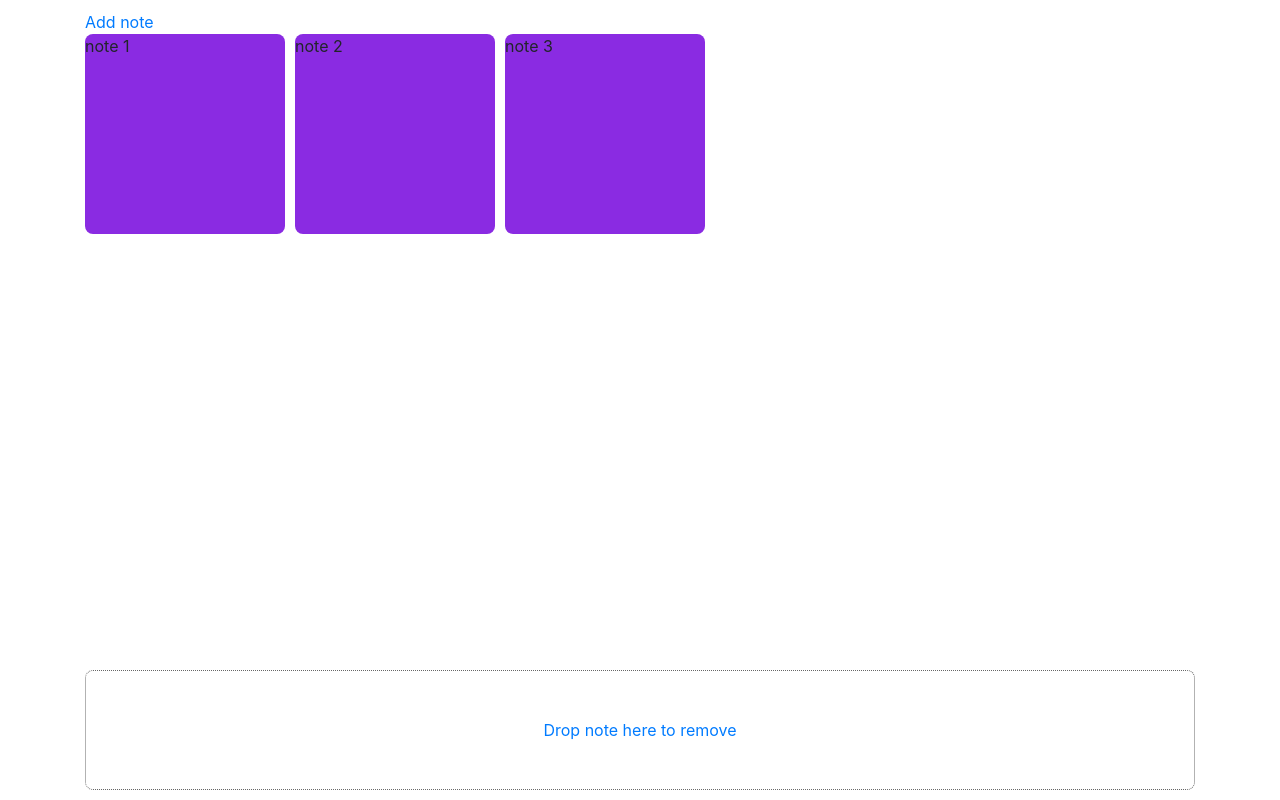
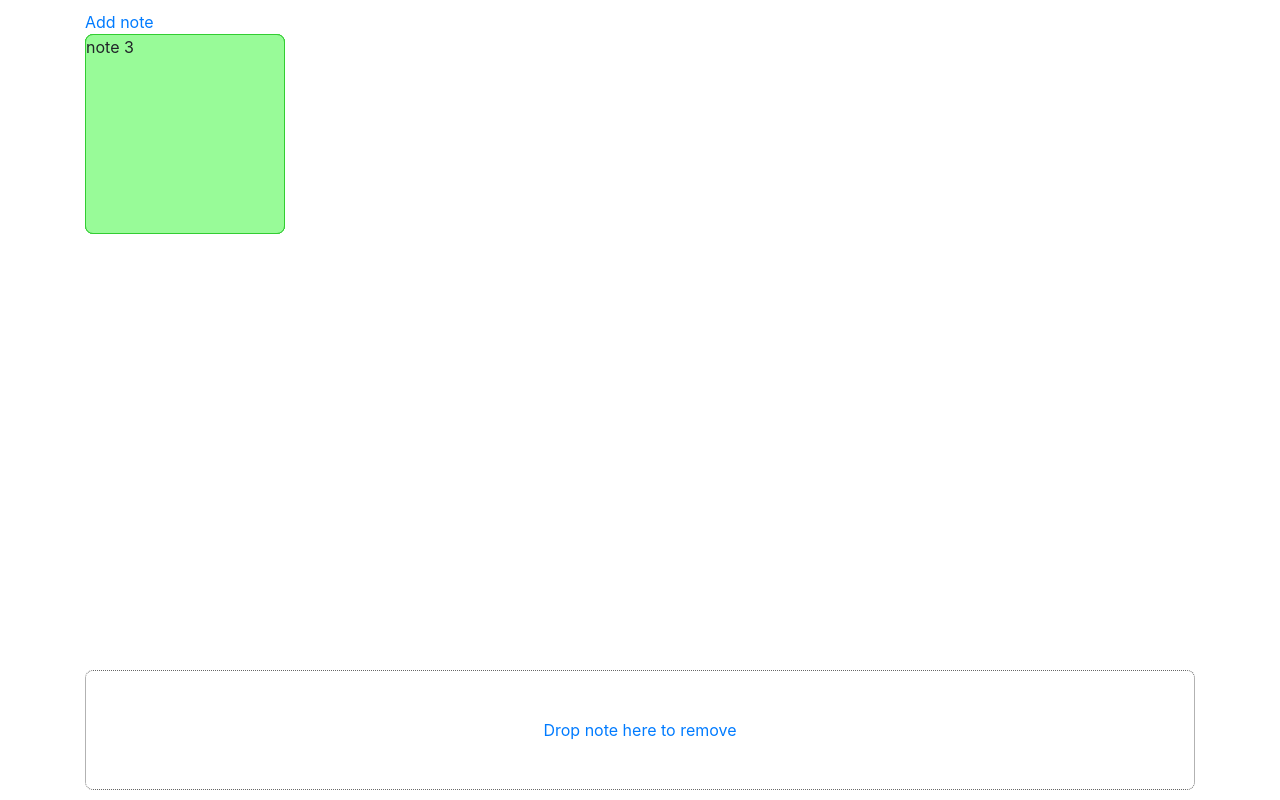
Before and after one commit to BlackMoon/stickyNotes, a React (Create React App) app: page / in a window 1280 px wide. Built offline with nearby package versions, Linux system fonts and the light colour scheme.

Commit message:
calc z-Index

```diff
--- a/src/components/NoteItem.css
+++ b/src/components/NoteItem.css
@@ -1,10 +1,16 @@
 .note-item {
-    background-color: blueviolet;
+    background-color: palegreen;
+    border: 1px solid limegreen;
     border-radius: 8px;
     margin: 0 10px 10px 0;
     height: 200px;
     min-width: 200px;
     max-width: 200px;
+    position: absolute;
+}
+
+.note-item.drag-enter {
+    border: 2px dashed #666;
 }
 
 @media (max-width: 992px) {
--- a/src/components/NoteItem.tsx
+++ b/src/components/NoteItem.tsx
@@ -8,24 +8,45 @@
 
 interface NoteItemProps {
 	note: INote;
+	parentLeft?: number;
+	parentTop?: number;
+}
+
+const dragOver = (e: any) => {
+    e.preventDefault();
+    e.target.classList.add('drag-enter');
+}
+
+const dragLeave = (e: any) => {
+    e.preventDefault();
+    e.target.classList.remove('drag-enter');
 }
 
 const dragStart = (e: React.DragEvent<HTMLDivElement>, note: INote) => {
 	e.dataTransfer.setData('text/plain', note.noteId);
+	e.dataTransfer.effectAllowed = "move";
+	(e.target as any).style.opacity = .5;
 }
 
+const dragEnd = (e: React.DragEvent<HTMLDivElement>) => {
+	(e.target as any).style.opacity = 1;
+}
+
+
 const NoteItem: FC<NoteItemProps> = (props) => {
-	const  { note } = props;
+	const  { note, parentLeft = 0, parentTop = 0 } = props;
 
 	const noteStore = useContext(NoteStore);
-	const { dragging, setDragging, updateNote } = noteStore;
+	const { draggedEl, dragging, dropped, setDragging, setDropped, updateNote } = noteStore;
 
 	const [modified, setModified] = useState(false);
 
 	return (
         <div className="note-item"
 			contentEditable={!dragging}
+			data-attr={note.noteId}
 			draggable="true"
+			style={{ left: note.x, top: note.y, zIndex: note.z }}
 			suppressContentEditableWarning={true}
 			onBlur={
 				e => {
@@ -37,10 +58,12 @@
 				}
 			}
 			onInput={e => setModified(true)}
+			onDragLeave={dragLeave}
+			onDragOver={dragOver}
 			onDragStart={
 				e => {
 					dragStart(e, note);
-					setDragging(true);
+					setDragging(true, e.target);
 					if (modified) {
 						const noteText = (e.target as any).innerText;
 						updateNote({...note, noteText});
@@ -48,7 +71,31 @@
 					}
 				}
 			}
-			onDragEnd={e => setDragging(false)}
+			onDragEnd={
+				e => {
+					dragEnd(e);
+					setDragging(false);
+					if (!dropped) {
+						note.x = e.clientX - parentLeft;
+						note.y = e.clientY - parentTop;
+						note.z = 1;
+						updateNote(note);
+					}
+				}
+			}
+			onDrop={
+				e => {
+					setDropped(true);
+					const target: any = e.target;
+					const x = e.clientX - parentLeft;
+					const y = e.clientY - parentTop;
+					const z = Math.max(target.style.zIndex + 1, draggedEl.style.zIndex + 1);
+
+					target.classList.remove('drag-enter')
+					const noteId = e.dataTransfer.getData('text');
+					updateNote({ noteId, x, y, z });
+				}
+			}
 			>
 			{note.noteText}
 		</div>
--- a/src/components/NoteList.tsx
+++ b/src/components/NoteList.tsx
@@ -1,4 +1,4 @@
-import React, { useContext, useEffect } from "react";
+import React, { useContext, useEffect, useState } from "react";
 import { observer } from "mobx-react-lite";
 
 import NoteStore from '../stores/NoteStore';
@@ -10,6 +10,9 @@
 	const noteStore = useContext(NoteStore);
 	const { allEntities, addNote, loadNotes, loading } = noteStore;
 
+	const [parentLeft, setParentLeft] = useState(0);
+	const [parentTop, setParentTop] = useState(0);
+
 	useEffect(() => {
 		(async () => loadNotes())();
 	});
@@ -20,8 +23,21 @@
 			<a href="#/" className="primary-link" onClick={_ => addNote()}>Add note</a>
 			{loading ? (<span>Processing...</span>) : null}
 		</div>
-		<section className="note-list">
-		{allEntities.map(n => <NoteItem key={n.noteId} note={n}></NoteItem>)}
+		<section className="note-list"
+			ref={el => {
+
+        	if (el) {
+				const domRect = el.getBoundingClientRect();
+				setParentLeft(domRect.left);
+				setParentTop(domRect.top);
+			}
+      	}}>
+		{allEntities.map(n =>
+			<NoteItem key={n.noteId}
+				note={n}
+				parentLeft={parentLeft}
+				parentTop={parentTop}>
+			</NoteItem>)}
 		</section>
 		</>
 	);
--- a/src/components/RemoveNoteArea.tsx
+++ b/src/components/RemoveNoteArea.tsx
@@ -28,12 +28,17 @@
 
 const RemoveNoteArea = () => {
     const noteStore = useContext(NoteStore);
-	const { removeNote } = noteStore;
+	const { removeNote, setDropped } = noteStore;
     return (
         <div className="remove-area"
             onDragOver={dragOver}
             onDragLeave={dragLeave}
-            onDrop={e => drop(e, removeNote)}>
+            onDrop={e =>
+                {
+                    setDropped(true);
+                    drop(e, removeNote)
+                }
+            }>
             <a href="#/" className="link-info">Drop note here to remove</a>
         </div>
     );
--- a/src/models/note.ts
+++ b/src/models/note.ts
@@ -3,5 +3,5 @@
     noteText?: string;
     x?: number;
     y?: number;
-    zIndex?: number;
+    z?: number;
 }
--- a/src/services/note-service.ts
+++ b/src/services/note-service.ts
@@ -66,7 +66,7 @@
         const notes = this.loadNotesFromStore() ?? [];
         const ix = notes.findIndex(n => n.noteId === note.noteId);
         if (~ix) {
-          notes[ix] = note;
+          notes[ix] = {...notes[ix], ...note};
         } else {
           notes.push(note);
         }
--- a/src/stores/ActivityStore.ts
+++ b/src/stores/ActivityStore.ts
@@ -70,6 +70,6 @@
 
 	protected updateOneMutably(updated: T) {
 		const key = selectIdValue(updated, this.selectId);
-		this.entities[key] = updated;
+		this.entities[key] = {...this.entities[key], ...updated };
 	}
 }
--- a/src/stores/NoteStore.ts
+++ b/src/stores/NoteStore.ts
@@ -11,7 +11,9 @@
 
 	selectId = (n: INote) => n.noteId;
 
+	@observable draggedEl: any;
 	@observable dragging: boolean = false;
+	@observable dropped: boolean = false;
 
 	constructor() {
 		super();
@@ -20,7 +22,9 @@
 		this.loadNotes = this.loadNotes.bind(this);
 		this.removeNote = this.removeNote.bind(this);
 		this.updateNote = this.updateNote.bind(this);
+
 		this.setDragging = this.setDragging.bind(this);
+		this.setDropped = this.setDropped.bind(this);
 	}
 
 	addNote = flow(function* (this: NoteStore, note?: INote) {
@@ -75,8 +79,17 @@
 	});
 
 	@action
-	setDragging = (dragging: boolean) => {
+	setDragging = (dragging: boolean, draggedEl?: any) => {
+		this.draggedEl = draggedEl;
 		this.dragging = dragging;
+		if (dragging) {
+			this.dropped = false;
+		}
+	}
+
+	@action
+	setDropped = (dropped: boolean) => {
+		this.dropped = dropped;
 	}
 }
 
```
